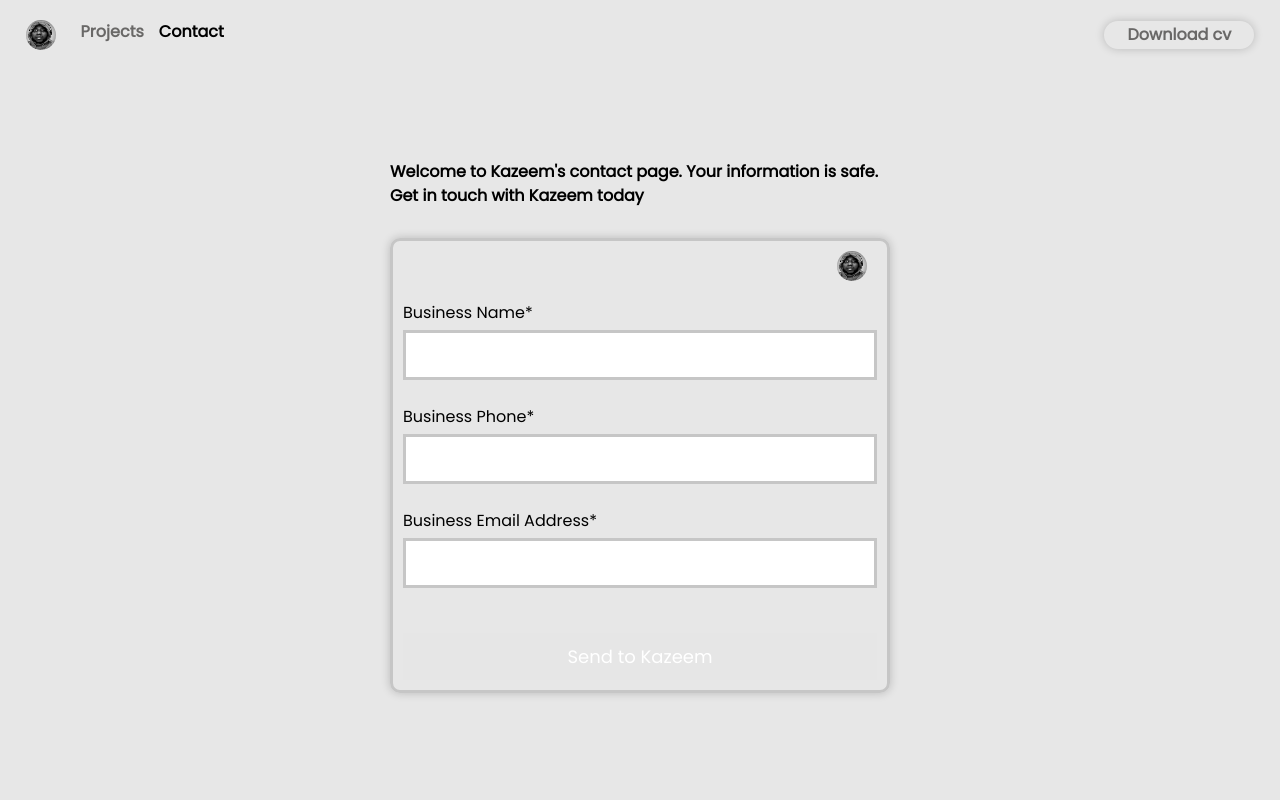
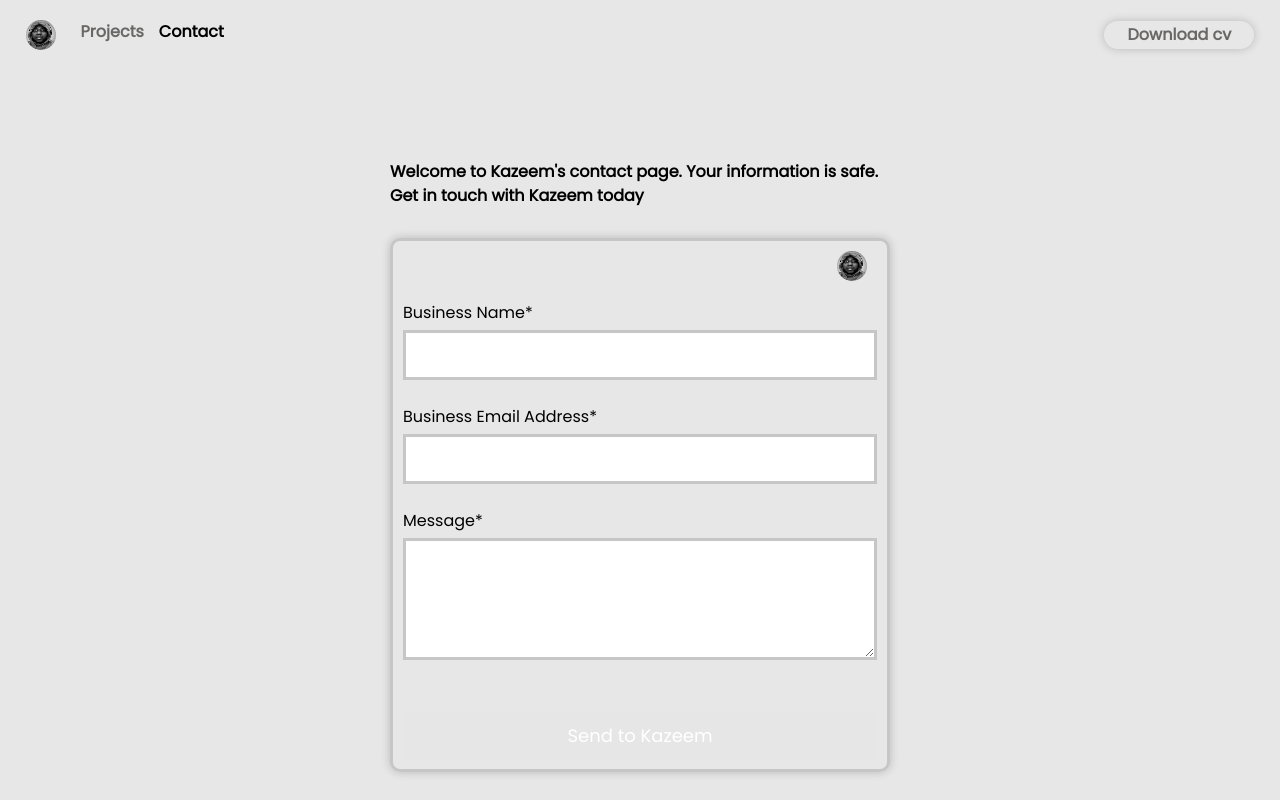
Before and after one commit to kazeemerinfolami/Kazeem_Portfolio, a React (Create React App) app: page /contact in a window 1280 px wide. Shown: the top 800 px of the page. Built offline with nearby package versions, Linux system fonts and the light colour scheme.

Commit message:
modify the contact form, typos

```diff
--- a/src/Pages/LandingPage/AboutMeSection.js
+++ b/src/Pages/LandingPage/AboutMeSection.js
@@ -50,7 +50,7 @@ function AboutMeSection() {
             className={switchSection === "aboutLang" ? "activeSection" : null}
             onClick={() => handleSwitchSection("aboutLang")}
           >
-            Tools
+            Skils
           </li>
           <li
             className={switchSection === "aboutComp" ? "activeSection" : null}
--- a/src/Pages/LandingPage/MediaSection.js
+++ b/src/Pages/LandingPage/MediaSection.js
@@ -10,14 +10,13 @@ function MediaSection({ switchMedia }) {
           <main>
             <ul>
               <li>
-                Building and experimenting with new technologies and frameworks:
-                During my time at Northcoders, our team was challenged to build
-                a mobile application within a two-week timeframe using a new
-                framework. After careful consideration, we collectively decided
-                to use React Native as the framework of choice. We successfully
-                developed a mini-map application that exceeded expectations.
-                Readme
+                - Building and experimenting with new technologies and
+                frameworks
               </li>
+              <li>- Volunteering</li>
+              <li>- Reading</li>
+              <li>- Gaming</li>
+              <li>- Music</li>
             </ul>
           </main>
         </p>
@@ -40,12 +39,9 @@ function MediaSection({ switchMedia }) {
           <main>
             <ul>
               <li>
-                Lorem ipsum dolor sit amet consectetur adipisicing elit. Maxime
-                mollitia, molestiae quas vel sint commodi repudiandae
-                consequuntur voluptatum laborum numquam . Lorem ipsum dolor sit
-                amet consectetur adipisicing elit. Maxime mollitia, molestiae
-                quas vel sint commodi repudiandae consequuntur voluptatum
-                laborum numqu
+                I am proficient in spoken English and I have strong reading and
+                writing skills. Additionally, I am fluent in Yoruba, a language
+                mostly spoken in western Nigeria.
               </li>
             </ul>
           </main>
--- a/src/Pages/contactPage/index.js
+++ b/src/Pages/contactPage/index.js
@@ -12,17 +12,17 @@ import Baselayout from "../../components/Baselayout";
 
 function ContactPage() {
   const initialValues = {
-    businessName: "",
-    businessPhone: "",
-    businessEmailAddress: "",
+    Name: "",
+    EmailAddress: "",
+    message: "",
     InvitaionCode: "",
   };
   const validationSchema = Yup.object({
-    businessName: Yup.string().required("Business Name  is required"),
-    businessPhone: Yup.string().required("Business Phone  is required"),
-    businessEmailAddress: Yup.string().required(
-      "Business Email Address  is required"
-    ),
+    Name: Yup.string().required("Name  is required"),
+    EmailAddress: Yup.string()
+      .required("Email Address  is required")
+      .email("Enter a valid email"),
+    message: Yup.string().required("Message  is required"),
   });
 
   return (
@@ -48,31 +48,39 @@ function ContactPage() {
                     <img src={myImage} alt="myImage" />
                   </p>
                   <div>
-                    <label htmlFor="businessName">Business Name*</label>
-                    <Field type="text" name="businessName" />
-                    <StyledErrorMessage name="businessName" component="div" />
+                    <label htmlFor="Name">Business Name*</label>
+                    <Field type="text" name="Name" id="Name" />
+                    <StyledErrorMessage name="Name" component="div" />
                   </div>
                   <div>
-                    <label htmlFor="businessPhone">Business Phone*</label>
-                    <Field type="phone" name="businessPhone" />
-                    <StyledErrorMessage name="businessPhone" component="div" />
+                    <label htmlFor="EmailAddress">
+                      Business Email Address*
+                    </label>
+                    <Field type="text" name="EmailAddress" id="EmailAddress" />
+                    <StyledErrorMessage name="EmailAddress" component="div" />
                   </div>
                   <div>
-                    <label htmlFor="businessEmailAddress">
-                      Business Email Address*
-                    </label>
-                    <Field type="text" name="businessEmailAddress" />
-                    <StyledErrorMessage
-                      name="businessEmailAddress"
-                      component="div"
+                    <label htmlFor="message">Message*</label>
+                    <Field
+                      style={{
+                        width: "100%",
+                        padding: "10px",
+                        border: "3px solid #c6c6c6",
+                        outlineColor: "rgba(0, 0, 0, 0.2)",
+                      }}
+                      as="textarea"
+                      id="message"
+                      name="message"
+                      rows={4}
                     />
+                    <StyledErrorMessage name="message" component="div" />
                   </div>
                   <SubmitButton
                     type="submit"
                     disabled={
-                      !values.businessName ||
-                      !values.businessPhone ||
-                      !values.businessEmailAddress ||
+                      !values.Name ||
+                      !values.EmailAddress ||
+                      !values.message ||
                       isSubmitting
                     }
                     onClick={() => console.log("yes")}
--- a/src/components/Baselayout/Footer.js
+++ b/src/components/Baselayout/Footer.js
@@ -94,7 +94,7 @@ function Footer({ showNoMedia }) {
                     Volunteers
                   </h1>
                   <li>TFG</li>
-                  <li>Monace</li>
+                  <li>Monerce</li>
                   <li>Medcob</li>
                 </ul>
                 <ul onMouseOver={() => handleSwitchMedia("sth")}>
--- a/src/components/Baselayout/Header.js
+++ b/src/components/Baselayout/Header.js
@@ -28,7 +28,7 @@ function Header() {
             </Link>
           </li>
         </ul>
-        <a href="https://docs.google.com/document/d/1Leu7bKJ_6W1S-Ozu47Hv6q9Usz9kFlL_AhNG1Kf81xU/edit?usp=sharing">
+        <a href="https://docs.google.com/document/d/1qVi9OqrcFBXuVeQp6TFZqxR4sbfkqibW/edit?usp=sharing&ouid=110827623289752662666&rtpof=true&sd=true">
           <div>Download cv</div>
         </a>
       </nav>
```
